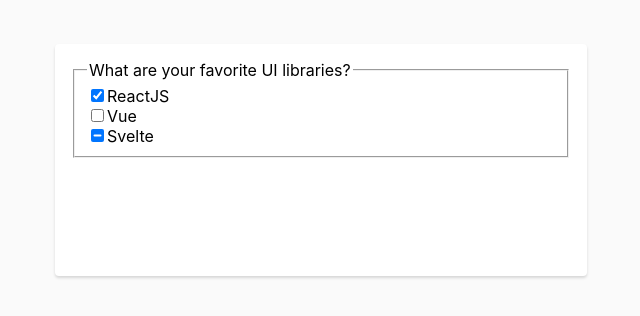
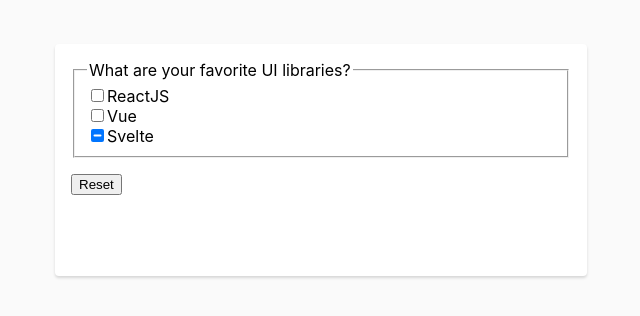
Before and after one commit to denniscual/react-components-a11y, a React (Create React App) app: page / in a window 1280 px wide. Shown: the top 316 px of the page, without its empty margins (319-959 px from the left). Built offline with nearby package versions, Linux system fonts and the light colour scheme.

Commit message:
chore(checkbox): move the checkbox sample to the checkbox dir

```diff
--- a/src/App.tsx
+++ b/src/App.tsx
@@ -1,39 +1,12 @@
-import React, { useState } from 'react'
+import React from 'react'
 import styles from './App.module.css'
-import { CheckboxGroup, Checkbox } from './components/checkbox'
+import { Sample as CheckboxSample } from './components/checkbox'
 
 export default function App() {
-  const [values, setValues] = useState({
-    react: true,
-    vue: false,
-    svelte: 'mixed',
-  } as const)
-
   return (
     <div className={styles.Container}>
       <div className={styles.Content}>
-        <CheckboxGroup
-          value={values}
-          onChange={(values) => {
-            setValues(values)
-          }}
-        >
-          <fieldset>
-            <legend>What are your favorite UI libraries?</legend>
-            <div>
-              <Checkbox type="checkbox" value="react" id="ui-react" />
-              <label htmlFor="ui-react">ReactJS</label>
-            </div>
-            <div>
-              <Checkbox type="checkbox" value="vue" id="ui-vue" />
-              <label htmlFor="ui-vue">Vue</label>
-            </div>
-            <div>
-              <Checkbox type="checkbox" value="svelte" id="ui-svelte" />
-              <label htmlFor="ui-svelte">Svelte</label>
-            </div>
-          </fieldset>
-        </CheckboxGroup>
+        <CheckboxSample />
       </div>
     </div>
   )
--- /dev/null
+++ b/src/components/checkbox/Sample.tsx
@@ -0,0 +1,44 @@
+import React, { useState } from 'react'
+import { CheckboxGroup, Checkbox } from './Checkbox'
+
+export default function Sample() {
+  const initState = {
+    react: false,
+    vue: false,
+    svelte: 'mixed',
+  } as const
+  const [values, setValues] = useState(initState)
+
+  return (
+    <div>
+      <CheckboxGroup
+        value={values}
+        onChange={(values) => {
+          setValues(values)
+        }}
+      >
+        <fieldset>
+          <legend>What are your favorite UI libraries?</legend>
+          <div>
+            <Checkbox type="checkbox" value="react" id="ui-react" />
+            <label htmlFor="ui-react">ReactJS</label>
+          </div>
+          <div>
+            <Checkbox type="checkbox" value="vue" id="ui-vue" />
+            <label htmlFor="ui-vue">Vue</label>
+          </div>
+          <div>
+            <Checkbox type="checkbox" value="svelte" id="ui-svelte" />
+            <label htmlFor="ui-svelte">Svelte</label>
+          </div>
+        </fieldset>
+      </CheckboxGroup>
+      <button
+        onClick={() => setValues(initState)}
+        style={{ display: 'display', marginTop: 16 }}
+      >
+        Reset
+      </button>
+    </div>
+  )
+}
--- a/src/components/checkbox/index.ts
+++ b/src/components/checkbox/index.ts
@@ -1 +1,4 @@
+import Sample from './Sample'
+
 export * from './Checkbox'
+export { Sample }
```
